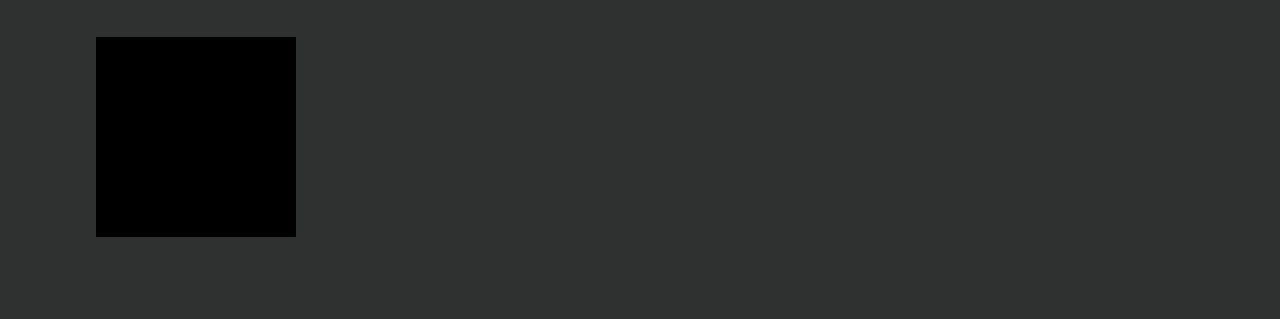
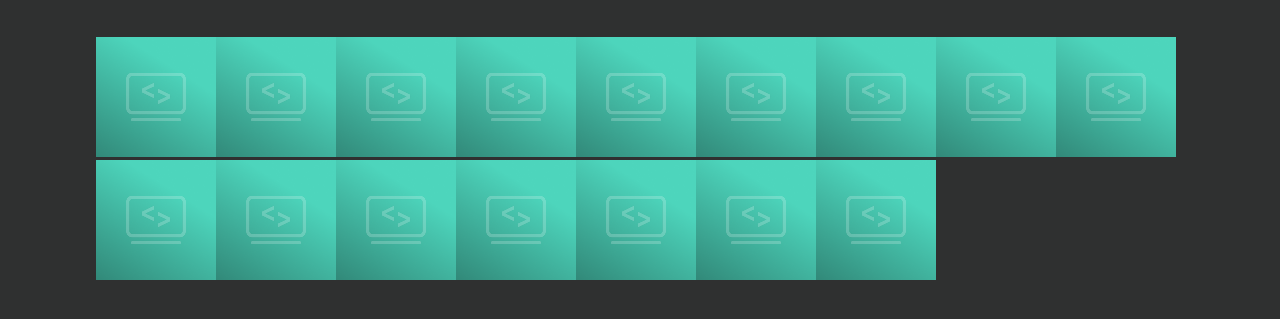
Before and after one commit to Kevin-Developer-B/memoryApp, a website built with Vite: page index.html in a window 1280 px wide. Shown: the part 105-424 px from the top of the page. Built offline with nearby package versions, Linux system fonts and the light colour scheme.

Commit message:
added codeVibe-theme bg-card img and indegrate for loop

```diff
--- a/src/main.ts
+++ b/src/main.ts
@@ -143,6 +143,20 @@ function startGame() {
 
     const fieldRef = document.getElementById("field");
     if (fieldRef) {
+        let size = gameState.cardSize ?? 16;
+
+        for (let i = 0; i < size; i++) {
+            const card = document.createElement("button");
+            card.classList.add("card");
+            card.innerHTML = `
+                <div class="card__inner">
+                    <div class="card__face card__face--back"></div>
+                    <div class="card__face card__face--front"></div>
+                </div>
+                `;
+            fieldRef.appendChild(card);
+        }
+
         fieldRef.addEventListener("click", e => {
             const card = (e.target as HTMLElement).closest(".card") as HTMLButtonElement
             if (card) {
@@ -150,6 +164,8 @@ function startGame() {
             }
         })
     }
+
+
 
     function applyTheme() {
         let theme = document.getElementById("gameScreen");
--- a/src/style/components/_card.scss
+++ b/src/style/components/_card.scss
@@ -14,9 +14,7 @@ $breakpoints: (
 
 .card {
     @include mixin.fade-in(1s);
-
-
-    height: 200px;
+    height: 120px;
     aspect-ratio: 1/1;
     background-color: transparent;
     border: none;
@@ -36,7 +34,7 @@ $breakpoints: (
         backface-visibility: hidden;
 
         &--back {
-            background-color: black;
+            background-image: url('../../../public/assets/img/CodeVibe/CodeVibes_cardback.png')
         }
 
         &--front {
--- a/src/templates/gameScreenTemplate.ts
+++ b/src/templates/gameScreenTemplate.ts
@@ -25,14 +25,7 @@ export function gameScreenTemplate() {
                     </div>
                     <button class="exit_btn" id="selectionBtn"></button>
                 </header>
-                <section id="field">
-                    <button class="card">
-                        <div class="card__inner">
-                            <div class="card__face card__face--back"></div>
-                            <div class="card__face card__face--front"></div>
-                        </div>
-                    </button>
-                </section>
+                <section id="field"></section>
         </div>
     </div>
     <div class="Overlay" id="overlay">
```
Also changed, not shown: public/assets/img/CodeVibe/CodeVibes_cardback.png (added).
